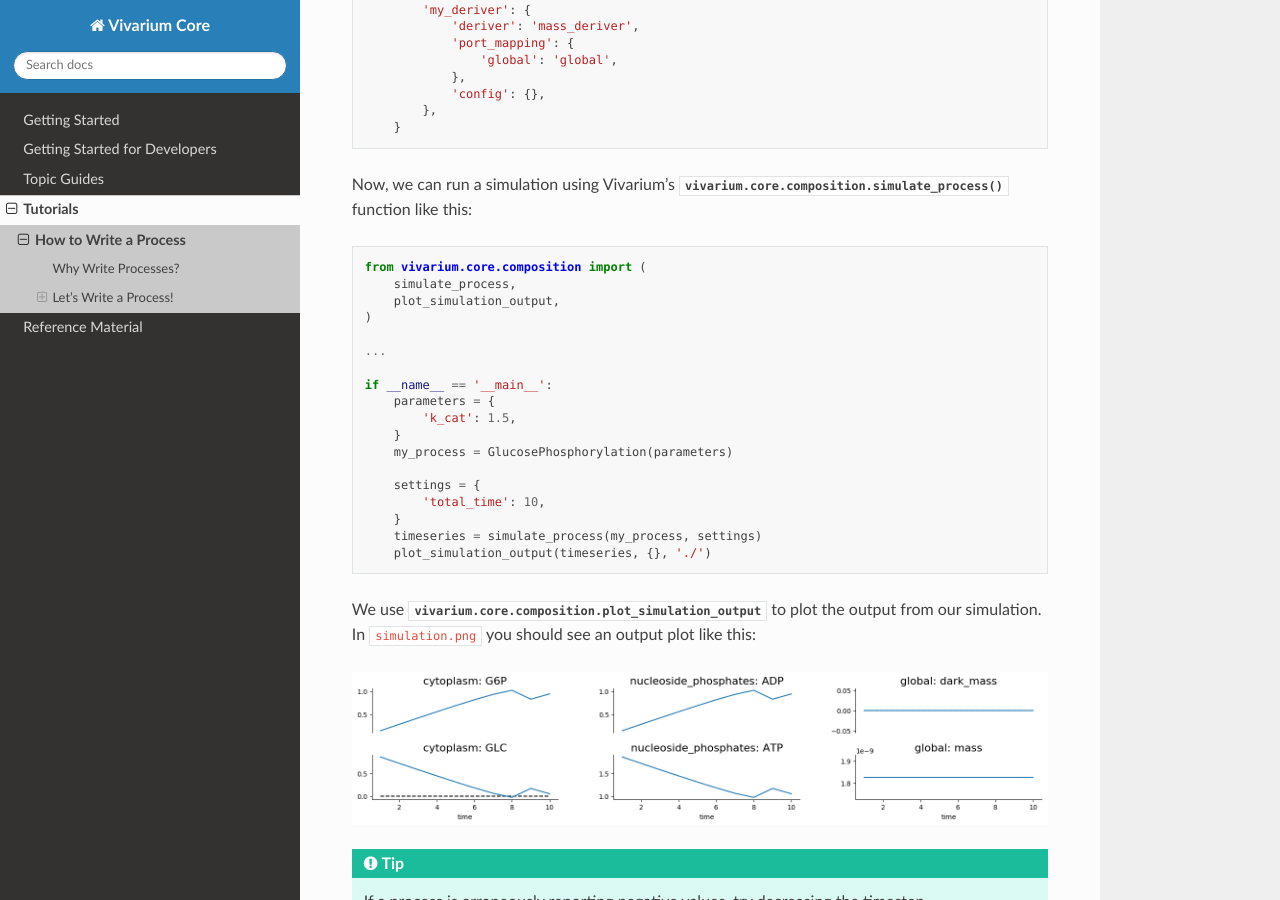
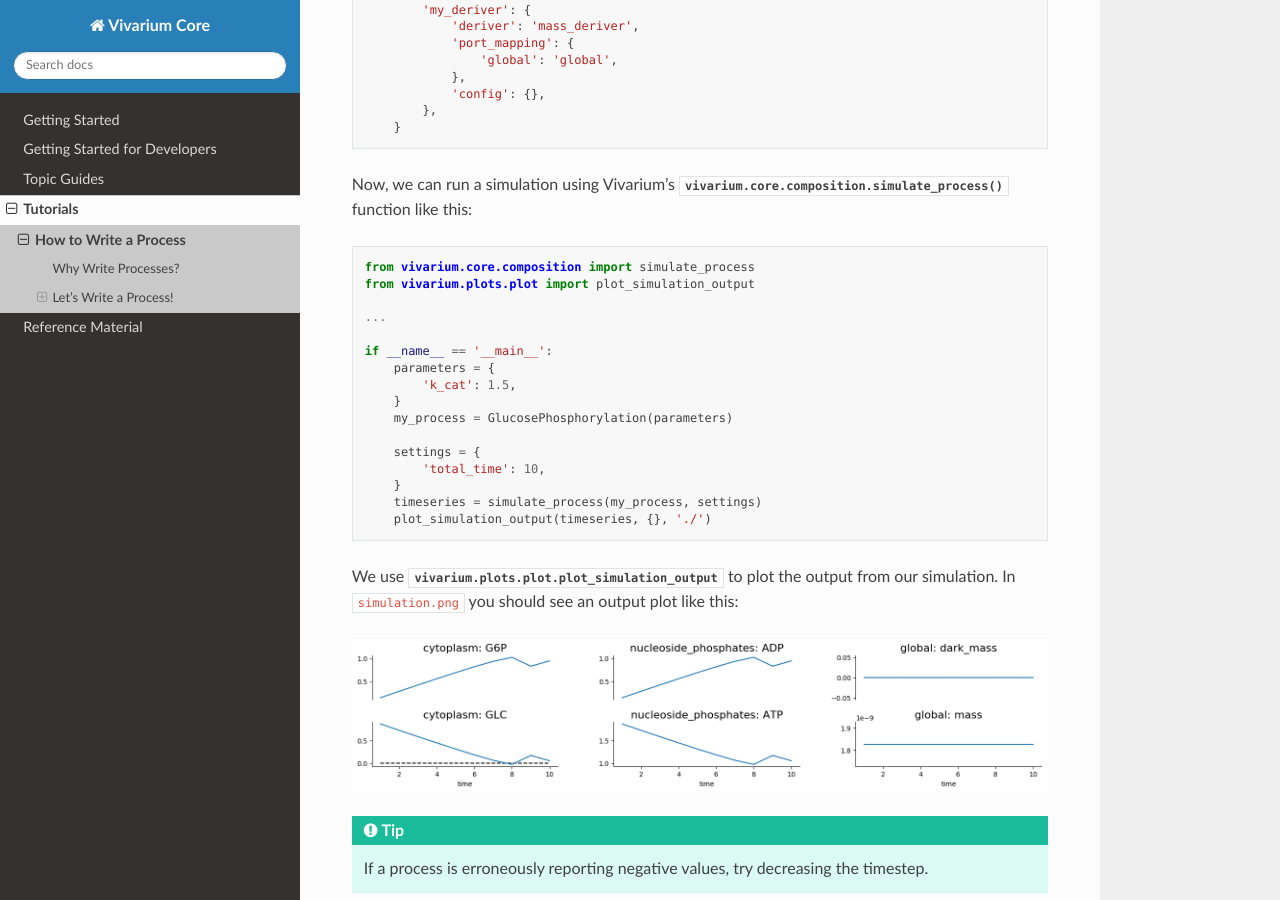
Before and after one commit to vivarium-collective/vivarium-core, a Sphinx documentation site: the page built from doc/tutorials/write_process.rst, in a window 1280 px wide and 900 px high, scrolled down 6881 px. Built offline with Sphinx 7.4.7 and the Read the Docs theme 2.0.0, drawn with Linux system fonts in a browser that asks for light colours; pages that are not in the unit, such as notebooks, are missing from menus.

Commit message:
update docs with new plot directory

```diff
--- a/doc/tutorials/write_process.rst
+++ b/doc/tutorials/write_process.rst
@@ -403,10 +403,8 @@ like this:
 
 .. code-block:: python
 
-    from vivarium.core.composition import (
-        simulate_process,
-        plot_simulation_output,
-    )
+    from vivarium.core.composition import simulate_process
+    from vivarium.plots.plot import plot_simulation_output
 
     ...
 
@@ -423,7 +421,7 @@ like this:
         plot_simulation_output(timeseries, {}, './')
 
 We use
-:py:class:`vivarium.core.composition.plot_simulation_output` to
+:py:class:`vivarium.plots.plot.plot_simulation_output` to
 plot the output from our simulation. In ``simulation.png`` you should
 see an output plot like this:
 
```
